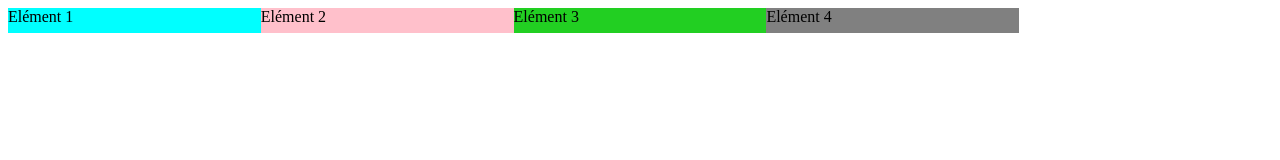
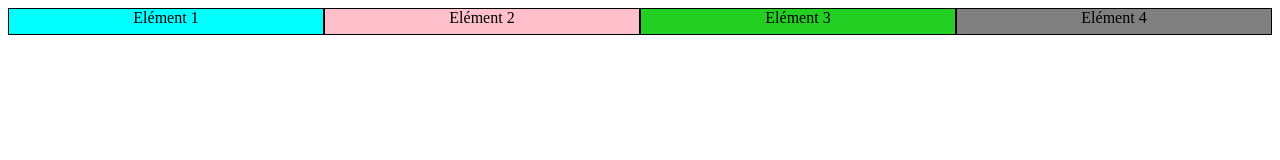
Before and after one commit to Ade-Line/grid-css, a plain HTML site: page index.html in a window 1280 px wide. Drawn offline with Linux system fonts and the light colour scheme.

Commit message:
Ajout de 6 exemples

```diff
--- a/style.css
+++ b/style.css
@@ -3,26 +3,93 @@
 .element1{
     background-color: aqua;
     height: 25px;
+    border: 1px solid;
+    text-align: center;
 }
 
 .element2{
     background-color: pink;
     height: 25px;
+    border: 1px solid;
+    text-align: center;
 }
 
 .element3{
     background-color: rgb(34, 207, 34);
     height: 25px;
+    border: 1px solid;
+    text-align: center;
 }
 
 .element4{
     background-color: grey;
     height: 25px;
+    border: 1px solid;
+    text-align: center;
 }
 
-/* SECTION */
+/* SECTION
+===============   Exemple N°1*/
 #wrapper{
     display: grid;
-    grid-template-columns: 20% 20% 20% 20%;
-    grid-template-rows: 25% 25% 25% 25%;
+    grid-template-columns: 25% 25% 25% 25%;
+    grid-template-rows: 20% 20% 20% 20% 20%;
 }
+
+
+/* ==============  Exemple N°2 */
+
+/* .element1{
+    grid-column-start: 3;
+    grid-column-end: 5;
+} */
+
+/* OU  */
+
+/* .element1{
+    grid-column-start: 3;
+    grid-column-end: span 2;
+} */
+
+/* ==============  Exemple N°3 */
+
+/* .element2{
+    grid-column-start: 1;
+} */
+
+/* ==============  Exemple N°4 */
+
+/* .element1{
+    grid-column: 2 / 4;
+} */
+
+/* ==============  Exemple N°5 */
+
+/* .element1{
+    grid-row-start: 1;
+}
+.element2{
+    grid-row-start: 2;
+}
+.element3{
+    grid-row-start: 3;
+}
+.element4{
+    grid-row-start: 4;
+} */
+
+/* ==============  Exemple N°5 */
+
+/* .element1{
+    grid-column-start: 2;
+}
+.element3{
+    grid-row: 3 / 5 ;
+} */
+
+/* ==============  Exemple N°6 */
+
+/* .element3{
+    grid-column: 2;
+    grid-row: 5;
+}  */
```
